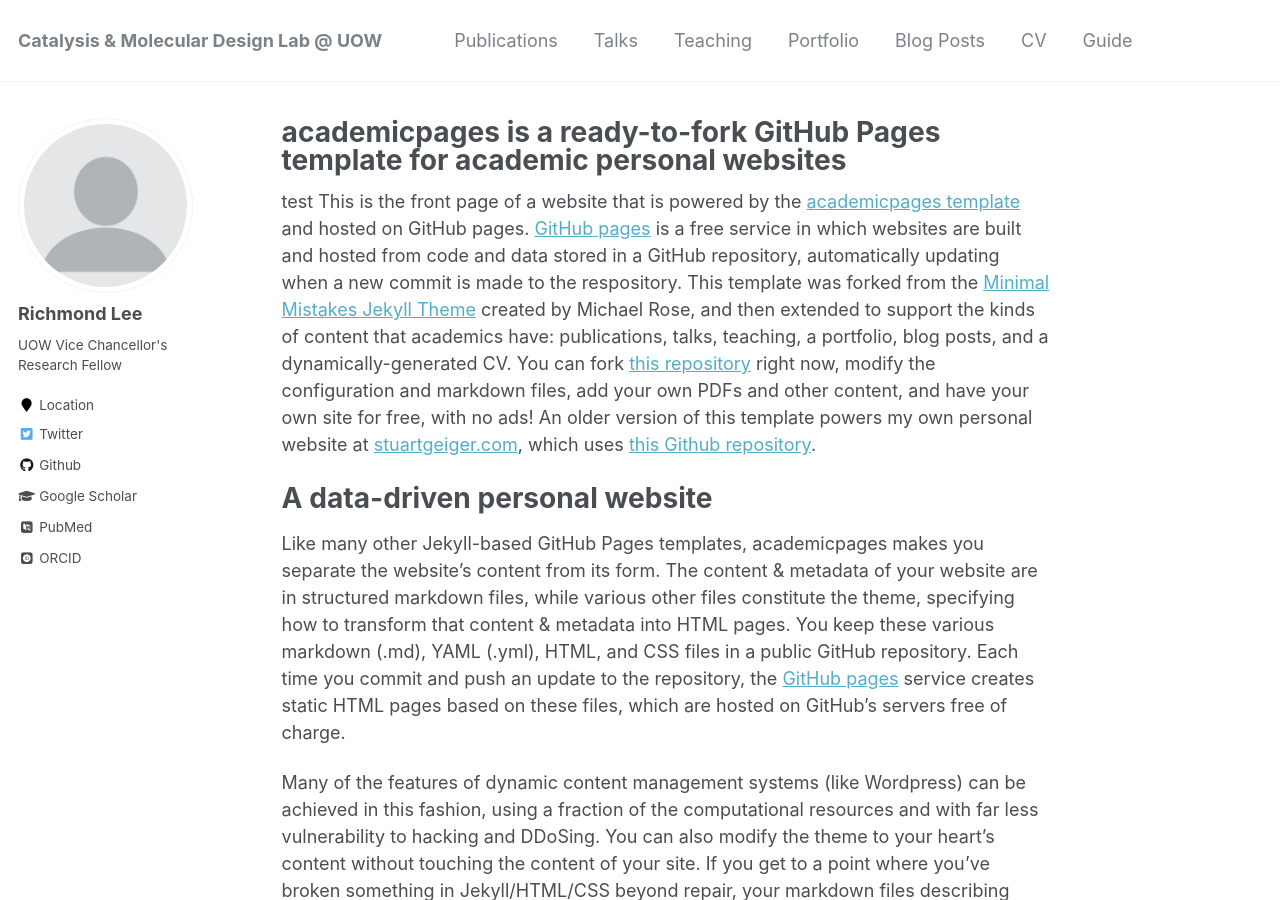
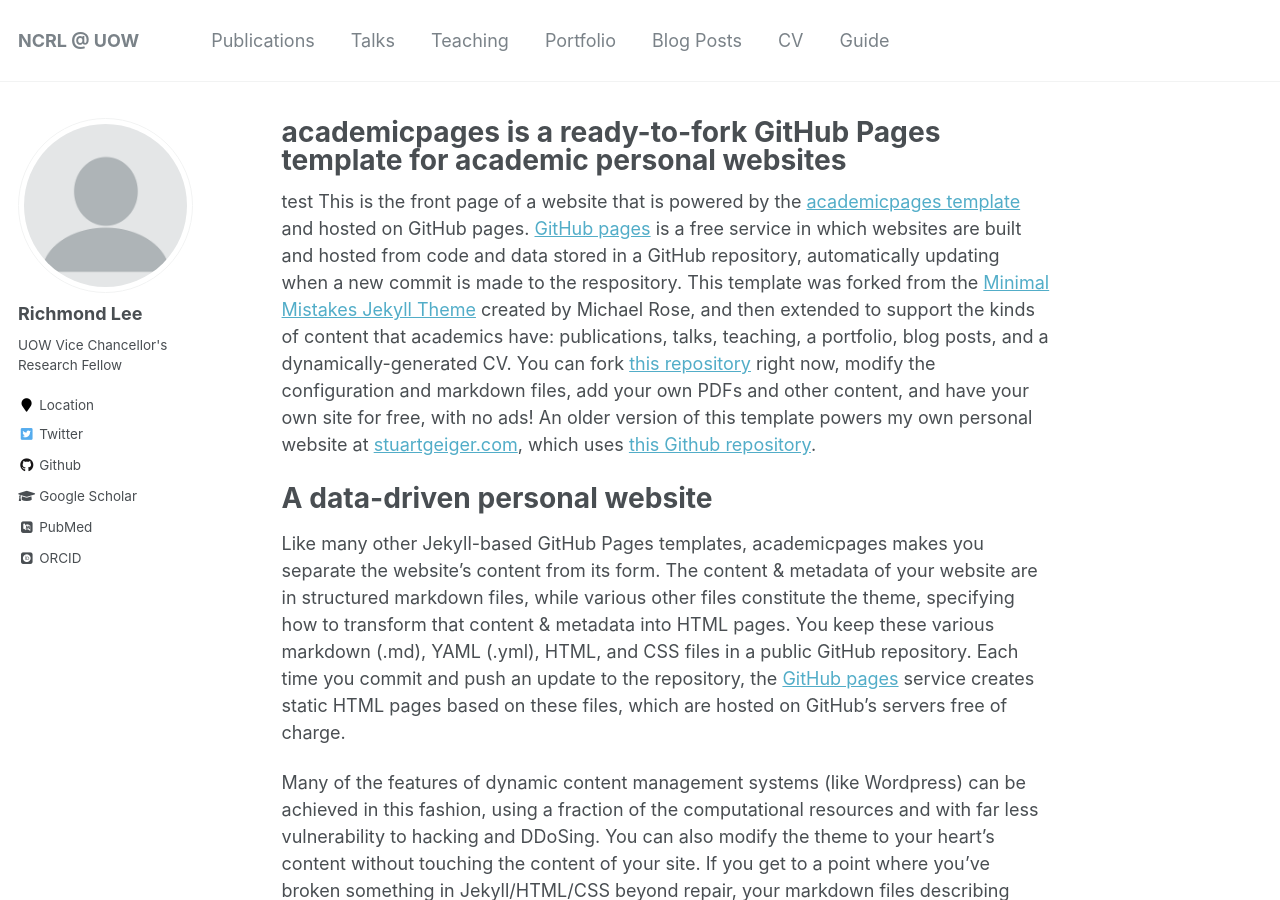
Before and after one commit to riclzh/chemrxn, a Jekyll site: the page built from _pages/about.md, in a window 1280 px wide and 900 px high. Built offline with Jekyll 4.4.1, drawn with Linux system fonts in a browser that asks for light colours; some web fonts are replaced; some of the changed text lies outside the part shown.

Commit message:
Update _config.yml

```diff
--- a/_config.yml
+++ b/_config.yml
@@ -7,13 +7,13 @@
 
 # Site Settings
 locale                   : "en-US"
-title                    : "Catalysis & Molecular Design Lab @ UOW"
+title                    : "NCRL @ UOW"
 title_separator          : "-"
-name                     : &name "Richmond Lee"
+name                     : &name "New Chemical Reactivity Lab"
 description              : &description "Welcome to my group page"
-url                      : https://riclzh.github.io/molecularlab # the base hostname & protocol for your site e.g. "https://mmistakes.github.io"
+url                      : https://riclzh.github.io/chemrxn # the base hostname & protocol for your site e.g. "https://mmistakes.github.io"
 baseurl                  : "" # the subpath of your site, e.g. "/blog"
-repository               : "molecularlab/riclzh.github.io"
+repository               : "chemrxn/riclzh.github.io"
 teaser                   :  # filename of teaser fallback teaser image placed in /images/, .e.g. "500x300.png"
 breadcrumbs              : false # true, false (default)
 words_per_minute         : 160
```
